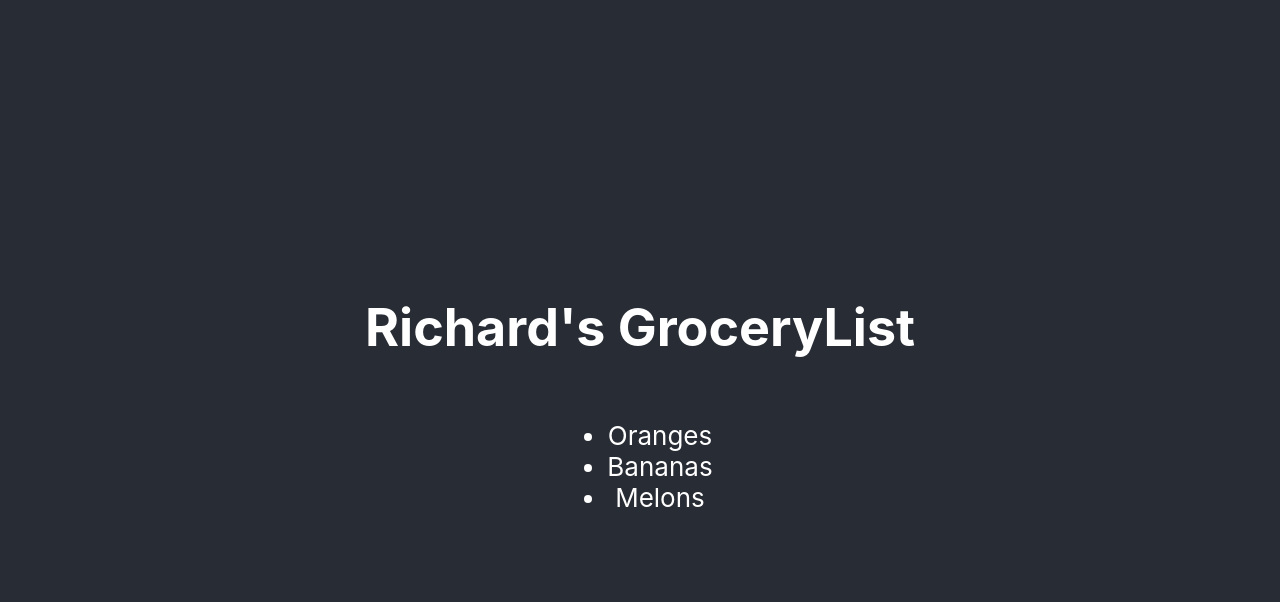
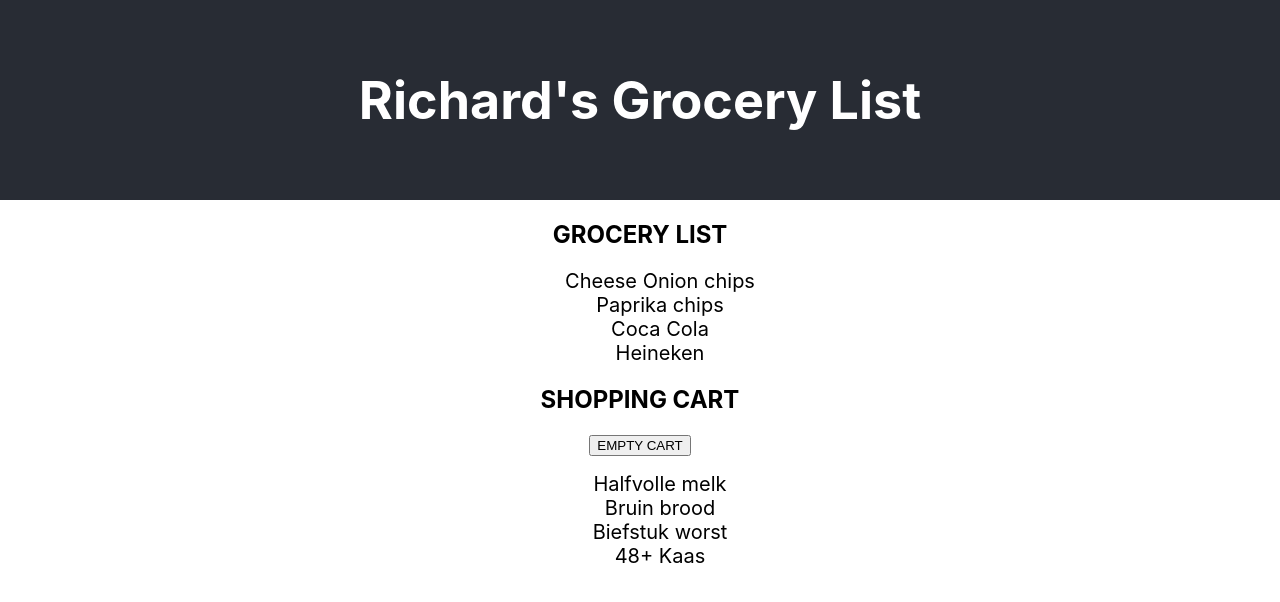
Before and after one commit to Rfvanesveld/Grocery-List, a React (Create React App) app: page / in a window 1280 px wide. Shown: the top 602 px of the page. Built offline with nearby package versions, Linux system fonts and the light colour scheme.

Commit message:
Part 4 completed

```diff
--- a/src/App.css
+++ b/src/App.css
@@ -2,20 +2,9 @@
   text-align: center;
 }
 
-.App-logo {
-  height: 40vmin;
-  pointer-events: none;
-}
-
-@media (prefers-reduced-motion: no-preference) {
-  .App-logo {
-    animation: App-logo-spin infinite 20s linear;
-  }
-}
-
 .App-header {
   background-color: #282c34;
-  min-height: 100vh;
+  min-height: 200px;
   display: flex;
   flex-direction: column;
   align-items: center;
@@ -28,11 +17,89 @@
   color: #61dafb;
 }
 
-@keyframes App-logo-spin {
-  from {
-    transform: rotate(0deg);
+.List-Item {
+  font-size: 20px;
+  list-style: none;
+}
+
+*/ * {
+	padding: 0;
+	margin: 0;
+	box-sizing: border-box;
+}
+
+/* .App {
+  text-align: center;
+}
+
+.container {
+  display: flex;
+  justify-content: center;
+}
+
+.App-header {
+  background-color: #1a1d22;
+  min-height: 200px;
+  display: flex;
+  flex-direction: column;
+  align-items: center;
+  justify-content: center;
+  font-size: calc(10px + 2vmin);
+  color: rgb(255, 255, 255);
+}
+
+.list-item {
+  font-size: 20px;
+  display: flex;
+  justify-content: space-between;
+  padding: 10px;
+  list-style: none;
+  margin: 5px;
+  color: black;
   }
-  to {
-    transform: rotate(360deg);
-  }
+
+.grocery-list li:nth-of-type(odd) {
+  background: #d80d0d;
 }
+
+.grocery-list li:nth-of-type(even) {
+  background: #d87867;
+}
+
+.shopping-cart li:nth-of-type(odd) {
+  background: #5653d1;
+}
+
+.shopping-cart li:nth-of-type(even) {
+  background: #a4a1d3;
+}
+
+.grocery-list {
+  border-radius: 5px;
+  min-width: 300px;
+  margin: 5px;
+  padding: 5px;
+  text-align: center;
+	min-width: 300px;
+}
+
+.shopping-cart {
+  border-radius: 5px;
+  min-width: 300px;
+  margin: 5px;
+  padding: 5px;
+  text-align: center;
+	min-width: 300px;
+}
+
+input, button {
+  width: 200px;
+  color: black;
+  padding: 10px 20px;
+  margin: 20px 0;
+  border-color: black;
+  border-radius: 4px;
+  cursor: pointer;
+  background-color: lightgray;
+  margin-left: 10px;
+} */
--- a/src/App.js
+++ b/src/App.js
@@ -1,17 +1,18 @@
+import React from "react"
 import './App.css';
-import List from './Components/List';
+import Container from "./Components/Container"
 
 
 function App() {
   return (
     <div className="App">
       <header className="App-header">
-        <h1>Richard's GroceryList</h1>
+        <h1> Richard's Grocery List</h1>
+      </header>
+      <Container />
 
-        <List />
-
-      </header>
-    </div>);
+    </div>
+  );
 }
 
 export default App;
--- /dev/null
+++ b/src/Components/Container.js
@@ -0,0 +1,66 @@
+import React from "react"
+import Grocerylist from "./GroceryList";
+import ShoppingCart from "./ShoppingCart";
+
+class Container extends React.Component {
+    constructor(props) {
+        super(props)
+        this.state = {
+            Grocery_Items: [
+                { id: 1, title: "Cheese Onion chips" },
+                { id: 2, title: "Paprika chips" },
+                { id: 3, title: "Coca Cola" },
+                { id: 4, title: "Heineken" }
+            ],
+            ShoppingList_Items: [
+                { id: 1, title: "Halfvolle melk" },
+                { id: 2, title: "Bruin brood" },
+                { id: 3, title: "Biefstuk worst" },
+                { id: 4, title: "48+ Kaas" }
+
+            ]
+        }
+        this.addGroceryListItemtoCart = this.addGroceryListItemtoCart.bind(this)
+        this.emptyShoppingCart = this.emptyShoppingCart.bind(this)
+    }
+
+    addGroceryListItemtoCart(name, value) {
+
+        const newIteminCart = { id: value, title: name };
+        this.setState(prevState => {
+            const ShoppingCartUpdated = [...prevState.ShoppingList_Items];
+            ShoppingCartUpdated.push(newIteminCart);
+            const newState = { ...prevState, ShoppingList_Items: ShoppingCartUpdated }
+            return newState;
+        })
+
+    }
+
+    emptyShoppingCart() {
+        this.setState({ ShoppingList_Items: [] })
+    }
+
+
+    render() {
+        return (
+            <div className="Container">
+
+                <Grocerylist
+                    // className=".."
+                    list={this.state.Grocery_Items}
+                    onClick={this.addGroceryListItemtoCart}
+
+                />
+                <ShoppingCart
+                    // className=".."
+                    list={this.state.ShoppingList_Items}
+                    onClick={this.addGroceryListItemtoCart}
+                    emptyClick={this.emptyShoppingCart}
+                />
+
+            </div>
+        )
+    }
+}
+
+export default Container
--- /dev/null
+++ b/src/Components/GroceryList.js
@@ -0,0 +1,16 @@
+import React from "react"
+import List from "./List"
+
+function Grocerylist(props) {
+    return (
+        <div
+            className='Grocery-List'>
+            <h2>GROCERY LIST</h2>
+            <List
+                list={props.list}
+                onClick={props.onClick} />
+        </div>
+    )
+}
+
+export default Grocerylist
--- a/src/Components/List.js
+++ b/src/Components/List.js
@@ -1,148 +1,20 @@
-import React from 'react';
-import ListItem from './ListItem'
+import React from "react"
+import ListItem from "./ListItem"
 
-class List extends React.Component {
-    constructor() {
-        super()
-        this.state = {
-            groceryItems: [
-                { id: 1, title: "Oranges" },
-                { id: 2, title: "Bananas" },
-                { id: 3, title: "Melons" },
-            ],
-        }
-    }
-
-    render() {
-
+function List(props) {
+    const List_Items = props.list.map(item => {
         return (
-            <ListItem groceryItems={this.state.groceryItems} />
+            <ListItem
+                key={item.id}
+                item={item}
+                onClick={props.onClick} />
         )
-    }
+    })
+    return (
+        <ul>
+            {List_Items}
+        </ul>
+    )
 }
 
 export default List
-
-
-// class List extends React.Component {
-//     constructor() {
-//         super()
-//         this.state = {}
-//     }
-
-//     render() {
-
-//         return (
-//             <ul className="ListItems">
-
-//                 <ListItem
-//                     item={{
-//                         title: "Appels",
-//                         id: 1
-//                     }} />
-
-//                 <ListItem
-//                     item={{
-//                         title: "Bananas",
-//                         id: 2
-//                     }}
-//                 />
-
-//                 <ListItem
-//                     item={{
-//                         title: "Melons",
-//                         id: 3
-//                     }}
-//                 />
-
-//                 <ListItem
-//                     item={{
-//                         title: "Oranges",
-//                         id: 5
-//                     }}
-//                 />
-//             </ul>
-
-//         )
-//     }
-// }
-
-
-
-
-
-
-
-
-
-
-
-
-
-
-
-
-
-
-
-
-
-// function List(props) {
-//     // const ListItem = props.items.map(item => {
-//     //     return (
-//     //         <ListItem
-//     //             item={item}
-//     //         // key={item.id}
-//     //         // title={item.title}
-//     //         // id={item.id}
-//     //         // amount={item.amount}
-//     //         />
-//     //     )
-
-//     // })
-//     return (
-//         <div>
-
-//             <ListItem />
-
-//             {/* {ListItem} */}
-
-//         </div>
-//     )
-// }
-
-// export default List
-
-
-
-
-
-
-
-
-
-
-
-
-
-
-
-
-
-
-
-// function List(props) {
-//     const listItem = props.items.map(item =>
-//         <listItem
-//             key={item.id}
-//             title={item.title}
-//             item={item}
-//         />
-//     )
-//     return (
-//         <ul>
-//             {listItem}
-//             <h1>Banana's</h1>
-//         </ul>
-//     )
-// }
--- a/src/Components/ListItem.js
+++ b/src/Components/ListItem.js
@@ -1,22 +1,18 @@
-import React from 'react';
+import React from "react"
 
 function ListItem(props) {
+    const item = props.item
+    return (
+        <li
+            className="List-Item"
+            key={item.id}
+            value={item.title}
+            onClick={() => props.onClick(item.title)}
+        >
+            <div> {item.title} </div>
 
-    const title = props.groceryItems.map(item => {
-        return (
-            <li className="listItem"
-                key={item.id}
-                value={item.title}>
-                {/* onClick={clickItem} */}
-                {item.title}
-            </li>
-        )
-    })
-    return (
-        <div>
-            <ul>{title}</ul>
-        </div>)
-
+        </li>
+    )
 }
 
 export default ListItem
--- /dev/null
+++ b/src/Components/ShoppingCart.js
@@ -0,0 +1,21 @@
+import React from "react"
+import List from "./List"
+
+function ShoppingCart(props) {
+    return (
+        <div className='shopping-cart'>
+            <h2>SHOPPING CART</h2>
+
+            <button
+                onClick={props.emptyClick}> EMPTY CART
+            </button>
+
+            <List
+                list={props.list}
+                onClick={props.onClick} />
+
+        </div>
+    )
+}
+
+export default ShoppingCart
```
Also changed, not shown: src/Components/Header.js (added, +14 -0 lines).
